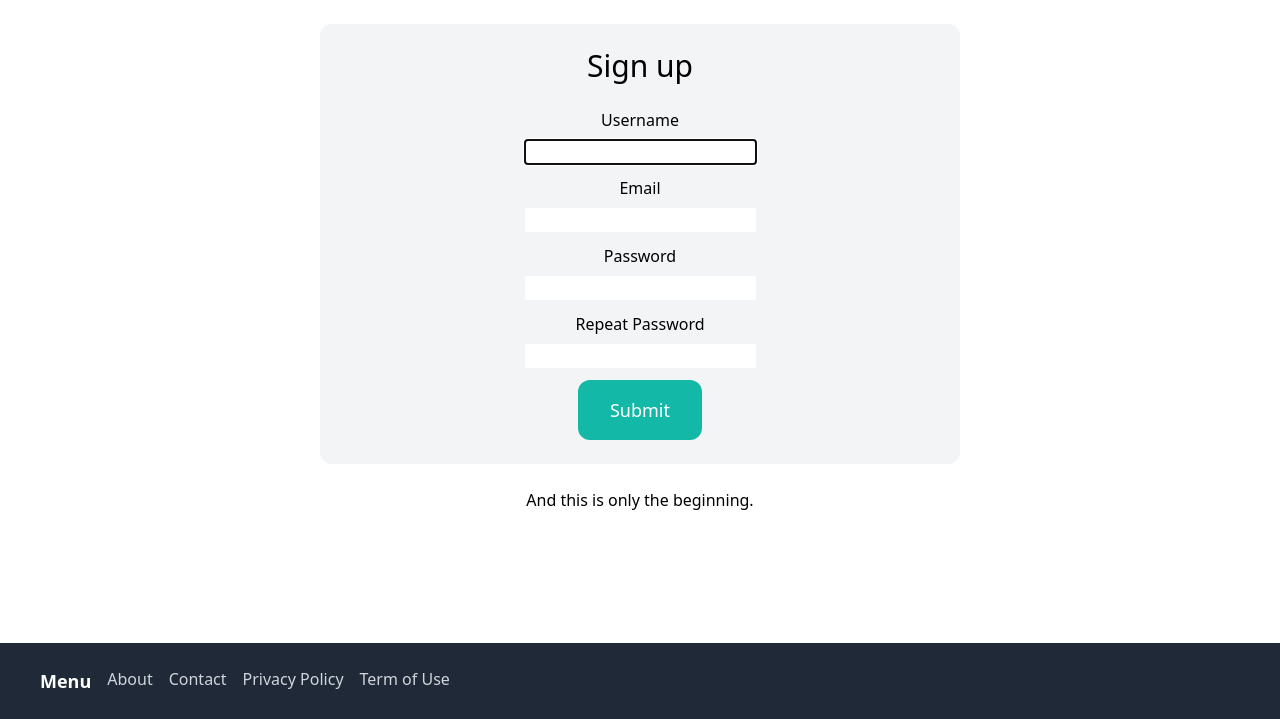
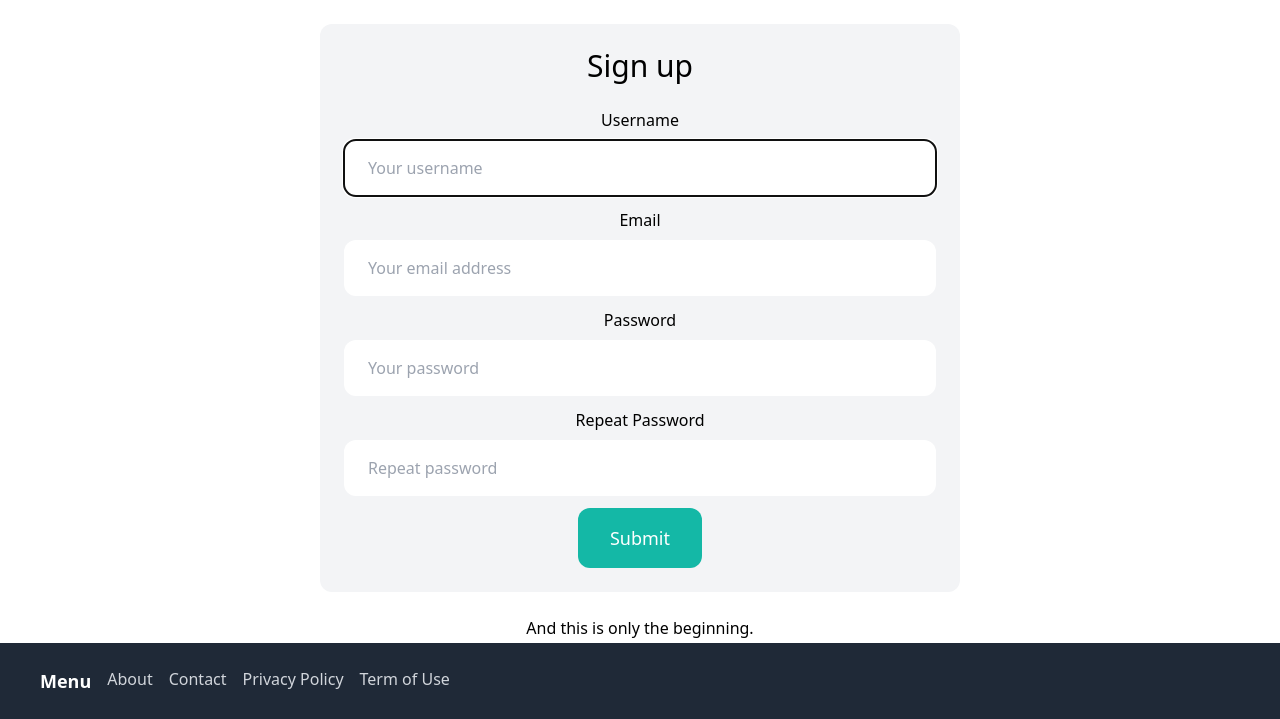
Before and after one commit to theGeekkit/Puddle, a Django app: page /signup/ in a window 1280 px wide. Shown: the part 81-800 px from the top of the page. Run offline with Django 5.2, Linux system fonts and the light colour scheme; some libraries are stand-ins or nearby versions.

Commit message:
adjusted forms

```diff
--- a/puddle/core/forms.py
+++ b/puddle/core/forms.py
@@ -6,3 +6,20 @@ class SignupForm(UserCreationForm):
     class Meta:
         model = User
         fields = ('username', 'email', 'password', 'password2')
+
+    username = forms.CharField(widget=forms.TextInput(attrs={
+        'placeholder': "Your username",
+        'class': 'w-full py-4 px-6 rounded-xl',
+    }))
+    email = forms.CharField(widget=forms.EmailInput(attrs={
+        'placeholder': "Your email address",
+        'class': 'w-full py-4 px-6 rounded-xl',
+    }))
+    password1 = forms.CharField(widget=forms.PasswordInput(attrs={
+        'placeholder': "Your password",
+        'class': 'w-full py-4 px-6 rounded-xl',
+    }))
+    password2 = forms.CharField(widget=forms.PasswordInput(attrs={
+        'placeholder': "Repeat password",
+        'class': 'w-full py-4 px-6 rounded-xl',
+    }))
--- a/puddle/core/templates/core/signup.html
+++ b/puddle/core/templates/core/signup.html
@@ -8,8 +8,6 @@
 
     <form method="post" action=".">
         {% csrf_token %}
-
-        {{ form.non_field_errors }}
 
         <div class="mb-3">
             <label class="inline-block mb-2">Username</label><br>
@@ -31,6 +29,16 @@
             {{ form.password2 }}
         </div>
 
+        {% if form.errors or form.non_field_errors %}
+            <div class="mb-3 p-6 bg-red-100 rounded-xl">
+                {% for field in form %}
+                    {{ field.errors }}
+                {% endfor %}
+
+                {{ form.non_field_errors }}
+            </div>
+        {% endif %}
+
         <button class="py-4 px-8 text-lg bg-teal-500 hover:bg-teal-700 rounded-xl text-white">Submit</button>
     </form>
 </div>
--- a/puddle/core/views.py
+++ b/puddle/core/views.py
@@ -1,4 +1,4 @@
-from django.shortcuts import render
+from django.shortcuts import render, redirect
 
 # Create your views here.
 from item.models import Category, Item
@@ -17,7 +17,15 @@ def contact(request):
     return render(request, 'core/contact.html')
 
 def signup(request):
-     form = SignupForm()
+     if request.method == 'POST':
+          form = SignupForm(request.POST)
+
+          if form.is_valid():
+               form.save()
+
+               return redirect('/login/')
+     else:
+          form = SignupForm()
 
      return render(request, 'core/signup.html', {
           'form': form
```
